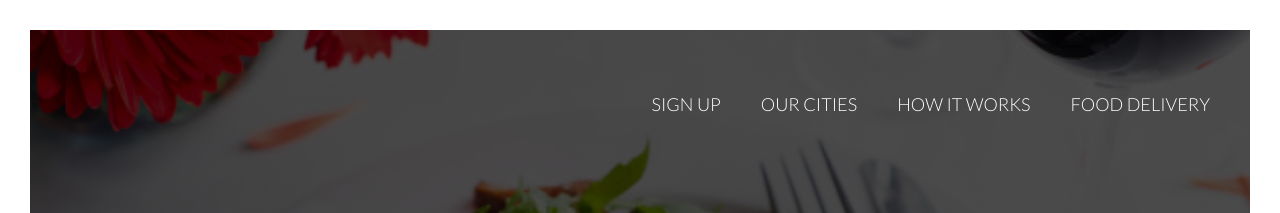
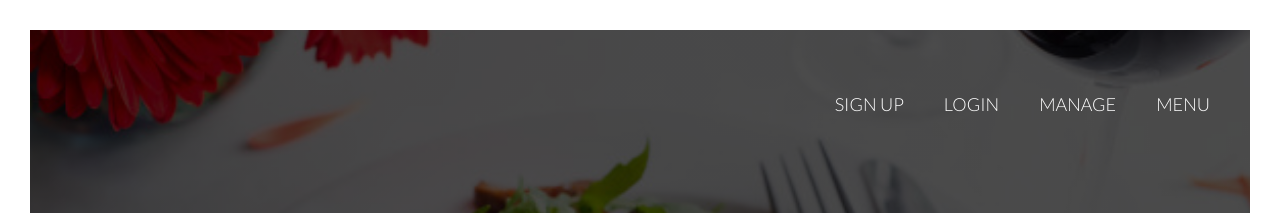
Before and after one commit to Mr-sazay/alcmealbooking, a website: page index.html in a window 1280 px wide. Shown: the top 213 px of the page. Drawn offline with Linux system fonts and the light colour scheme.

Commit message:
second commit

```diff
--- a/index.html
+++ b/index.html
@@ -17,10 +17,10 @@
 
                     <ul class="main-nav">
 
-                        <li><a href="#features">Food delivery</a></li>
-                        <li><a href="#works">How it works</a></li>
-                        <li><a href="#cities">Our cities</a></li>
-                        <li><a href="#plans">Sign up</a></li>
+                        <li><a href="alcmealbooking/menu.html">menu</a></li>
+                        <li><a href="alcmealbooking/manage.html">manage</a></li>
+                        <li><a href="alcmealbooking/login.html">login </a></li>
+                        <li><a href="alcmealbooking/signup.html">Sign up</a></li>
 
                     </ul>
                 </div>
```
